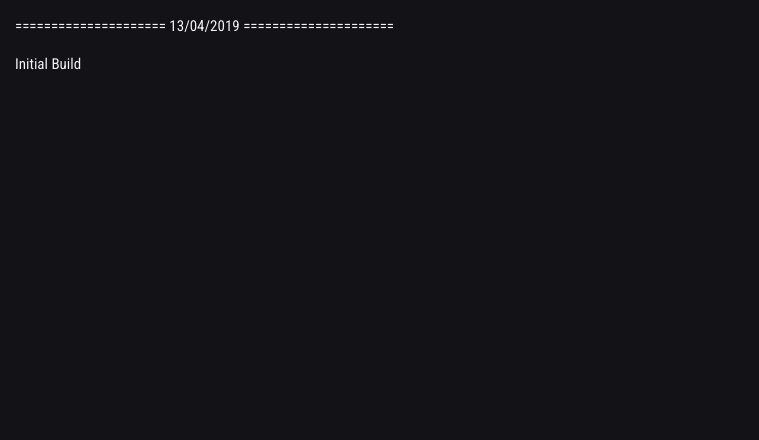
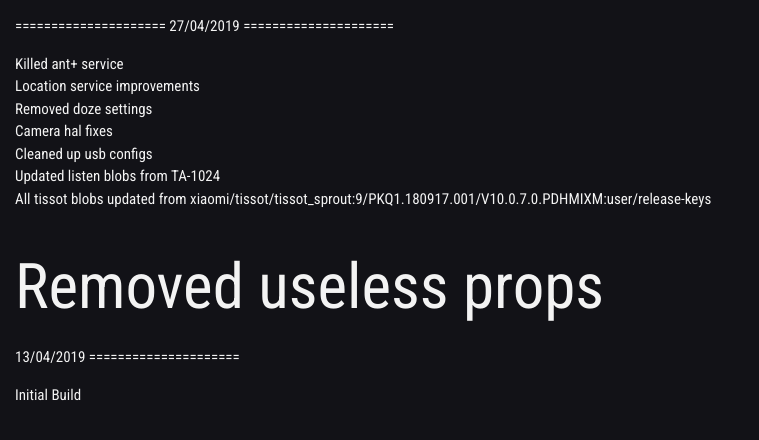
Before and after one commit to tyazx/BootleggersROM-Devices.github.io, a Jekyll site: the page built from _changelog/santoni.md, in a window 1280 px wide. Shown: the top 440 px of the page, without its empty margins (0-759 px from the left). Built offline with Jekyll 4.4.1, drawn with Linux system fonts in a browser that asks for light colours; nearby versions of some CDN libraries.

Commit message:
santoni: 27.04.2019 update

```diff
--- a/_changelog/santoni.md
+++ b/_changelog/santoni.md
@@ -3,6 +3,17 @@ title:santoni
 layout:changelayout
 ---
 =====================
+    27/04/2019
+=====================
+* Killed ant+ service
+* Location service improvements
+* Removed doze settings
+* Camera hal fixes
+* Cleaned up usb configs
+* Updated listen blobs from TA-1024
+* All tissot blobs updated from xiaomi/tissot/tissot_sprout:9/PKQ1.180917.001/V10.0.7.0.PDHMIXM:user/release-keys
+* Removed useless props
+=====================
     13/04/2019
 =====================
 
```
Also changed, not shown: _devices/santoni.md (+3 -3 lines).
